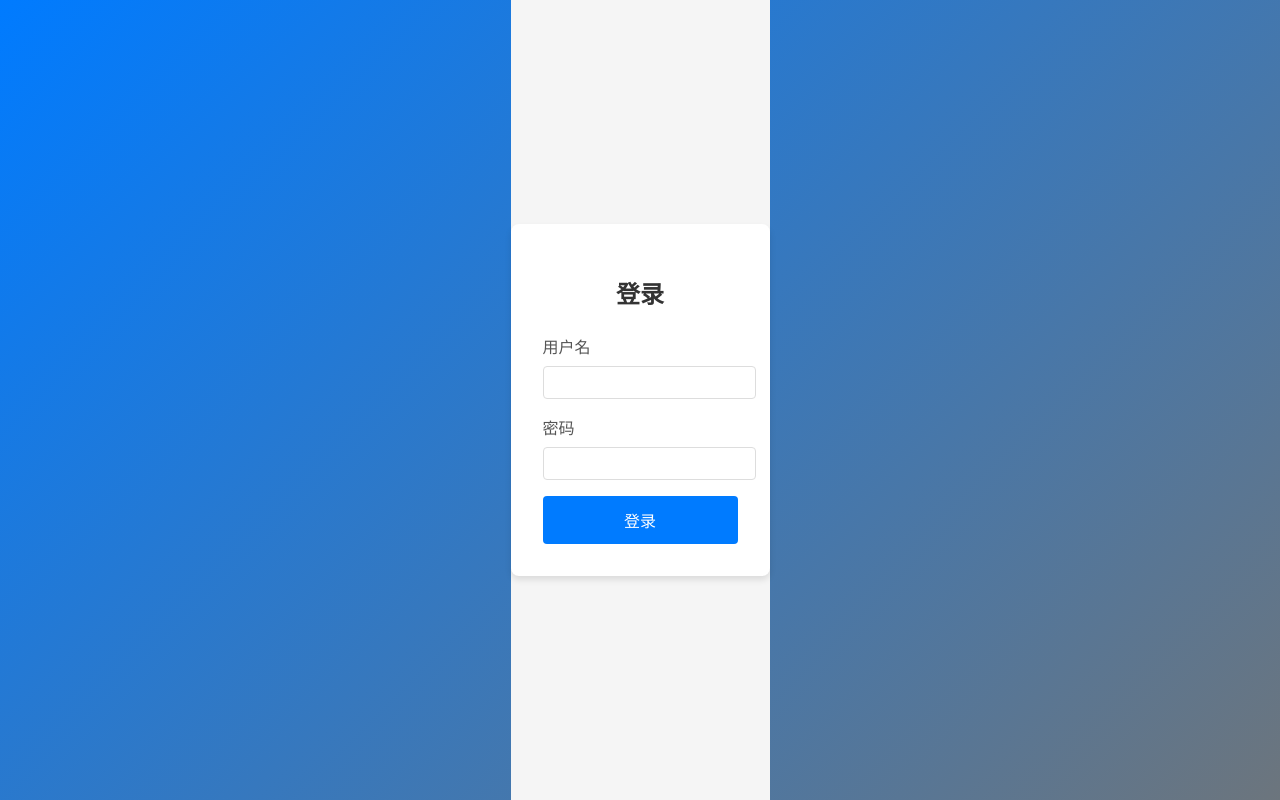
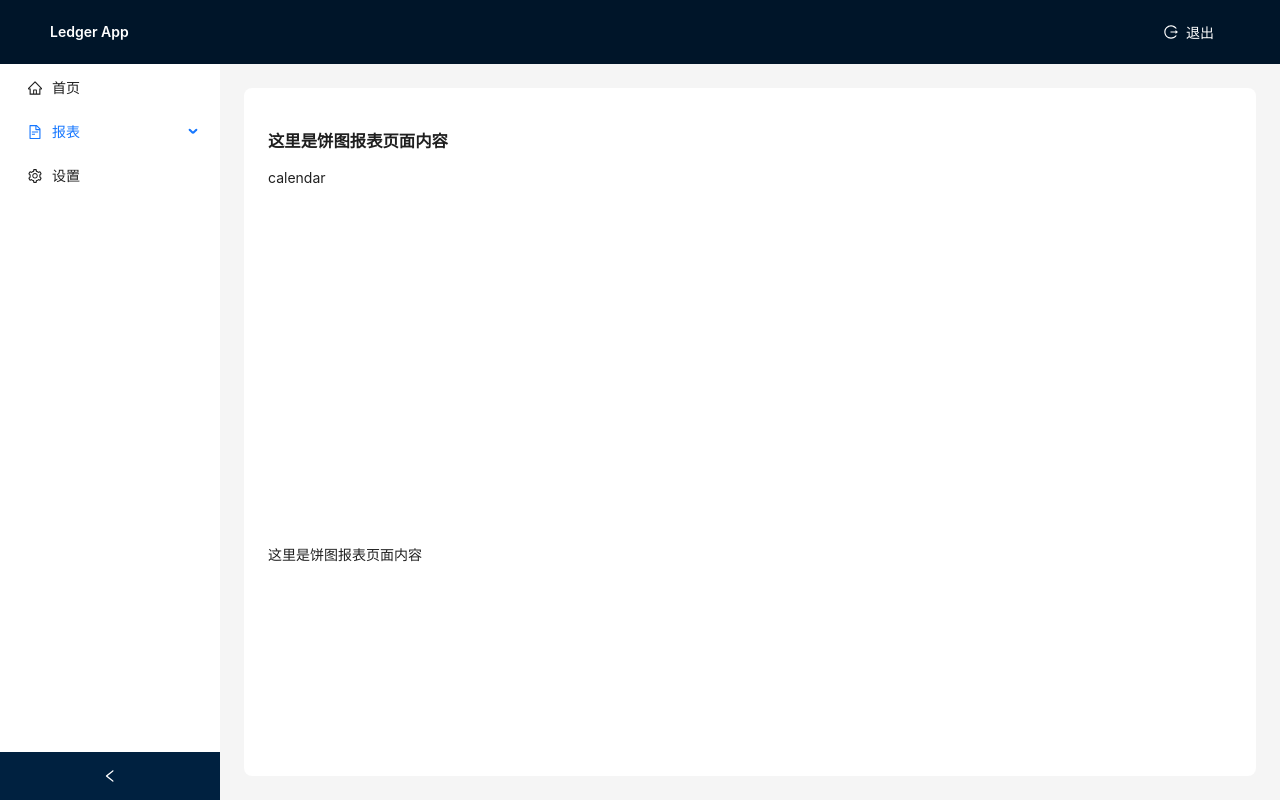
Before and after one commit to MCTBL/ledger_frontend, a React (Vite) app: page /app/reports/pie in a window 1280 px wide. Before the commit this address led to /login. Built offline with nearby package versions, Linux system fonts and the light colour scheme; sample sign-in values are in the browser's storage.

Commit message:
add PieReports design

```diff
--- /dev/null
+++ b/src/components/PieReports.tsx
@@ -0,0 +1,24 @@
+import { Flex } from "antd";
+import { useEffect } from "react";
+
+export default function PieReports() {
+    // var [pieOpt, setPieOpt] = useState({ ...pieOptions });
+
+    useEffect(() => {
+        console.log(window.innerWidth);
+    });
+
+    return (
+        <Flex gap="middle" vertical style={{ height: "100%" }}>
+            <Flex flex={2} vertical>
+                <Flex flex={1}>
+                    <h3>这里是饼图报表页面内容</h3>
+                </Flex>
+                <Flex flex={15}>calendar</Flex>
+            </Flex>
+            <Flex flex={1}>
+                <Flex>这里是饼图报表页面内容</Flex>
+            </Flex>
+        </Flex>
+    );
+}
--- a/src/layouts/MainLayout.tsx
+++ b/src/layouts/MainLayout.tsx
@@ -1,5 +1,6 @@
-import { FileTextOutlined, HomeOutlined, LogoutOutlined, SettingOutlined } from "@ant-design/icons";
+import { FileTextOutlined, HomeOutlined, LogoutOutlined, PieChartOutlined, SettingOutlined } from "@ant-design/icons";
 import { Button, Layout, Menu, theme } from "antd";
+import { useState } from "react";
 import { Link, Outlet, useLocation, useNavigate } from "react-router-dom";
 
 const { Header, Content, Sider } = Layout;
@@ -10,12 +11,10 @@ export default function MainLayout() {
     } = theme.useToken();
     const location = useLocation();
     const navigate = useNavigate();
+    const [collapsed, setCollapsed] = useState(false);
 
     // 根据路由高亮菜单
-  const selectedKey =
-    location.pathname === "/app" || location.pathname === "/app/"
-      ? "/app"
-      : location.pathname;
+    const selectedKey = location.pathname.split("/").slice(-1)[0];
 
     const handleLogout = () => {
         localStorage.removeItem("auth_token");
@@ -34,15 +33,26 @@ export default function MainLayout() {
             </Header>
 
             <Layout>
-        <Sider width={220} style={{ background: colorBgContainer, display: "flex", flexDirection: "column" }}>
+                <Sider
+                    width={220}
+                    style={{ background: colorBgContainer, display: "flex", flexDirection: "column" }}
+                    collapsible
+                    collapsed={collapsed}
+                    onCollapse={(value) => setCollapsed(value)}
+                >
                     <Menu
                         mode="inline"
                         selectedKeys={[selectedKey]}
                         style={{ height: "100%", borderInlineEnd: 0 }}
                         items={[
-              { key: "/app", icon: <HomeOutlined />, label: <Link to="/app">首页</Link> },
-              { key: "/app/reports", icon: <FileTextOutlined />, label: <Link to="/app/reports">报表</Link> },
-              { key: "/app/settings", icon: <SettingOutlined />, label: <Link to="/app/settings">设置</Link> },
+                            { key: "app", icon: <HomeOutlined />, label: <Link to="/app">首页</Link> },
+                            {
+                                key: "reports",
+                                icon: <FileTextOutlined />,
+                                label: "报表",
+                                children: [{ key: "pie", icon: <PieChartOutlined />, label: <Link to="/app/reports/pie">饼图报表</Link> }],
+                            },
+                            { key: "settings", icon: <SettingOutlined />, label: <Link to="/app/settings">设置</Link> },
                         ]}
                     />
                 </Sider>
--- a/src/pages/App.tsx
+++ b/src/pages/App.tsx
@@ -2,10 +2,10 @@ import React from "react";
 import { Navigate, Route, Routes } from "react-router-dom";
 import MainLayout from "../layouts/MainLayout";
 
-import LoginPage from "./LoginPage";
+import PieReports from "../components/PieReports";
 import RequireAuth from "../routes/RequireAuth";
 import HomePage from "./HomePage";
-import ReportsPage from "./ReportsPage";
+import LoginPage from "./LoginPage";
 import SettingsPage from "./SettingsPage";
 
 const App: React.FC = () => {
@@ -16,7 +16,7 @@ const App: React.FC = () => {
             <Route path="/login" element={<LoginPage />} />
             {/* 受保护的主框架及其子页面 */}
             <Route
-                path="/app"
+                path="app"
                 element={
                     <RequireAuth>
                         <MainLayout />
@@ -24,7 +24,9 @@ const App: React.FC = () => {
                 }
             >
                 <Route index element={<HomePage />} />
-                <Route path="reports" element={<ReportsPage />} />
+                <Route path="reports">
+                    <Route path="pie" element={<PieReports />} />
+                </Route>
                 <Route path="settings" element={<SettingsPage />} />
             </Route>
             {/* 兜底 */}
--- a/src/pages/LoginPage.tsx
+++ b/src/pages/LoginPage.tsx
@@ -1,4 +1,4 @@
-import { useState } from "react";
+import { useEffect, useState } from "react";
 import { useLocation, useNavigate } from "react-router-dom";
 import "../css/LoginPage.css"; // 引入页面样式
 
@@ -30,6 +30,15 @@ function LoginPage() {
             }
         }, 600);
     };
+
+    useEffect(() => {
+        const authed = !!localStorage.getItem("auth_token");
+        if (authed) {
+            const redirectTo = location.state?.from?.pathname || "/app";
+            navigate(redirectTo, { replace: true });
+        }
+    });
+
     return (
         <div className="login-page">
             <div className="login-container">
@@ -38,21 +47,11 @@ function LoginPage() {
                     {error && <div className="error-message">{error}</div>}
                     <div className="form-group">
                         <label htmlFor="username">用户名</label>
-                        <input
-                            type="text"
-                            id="username"
-                            name="username"
-                            required
-                        />
+                        <input type="text" id="username" name="username" required />
                     </div>
                     <div className="form-group">
                         <label htmlFor="password">密码</label>
-                        <input
-                            type="password"
-                            id="password"
-                            name="password"
-                            required
-                        />
+                        <input type="password" id="password" name="password" required />
                     </div>
                     <button type="submit" disabled={loading} id="login-button">
                         {loading ? "登录中..." : "登录"}
--- a/src/routes/RequireAuth.tsx
+++ b/src/routes/RequireAuth.tsx
@@ -2,7 +2,7 @@ import React from "react";
 import { Navigate, useLocation } from "react-router-dom";
 
 export default function RequireAuth({ children }: { children: React.ReactElement }) {
-  const authed = !!localStorage.getItem("auth_token");
-  const location = useLocation();
-  return authed ? children : <Navigate to="/login" replace state={{ from: location }} />;
+    const authed = !!localStorage.getItem("auth_token");
+    const location = useLocation();
+    return authed ? children : <Navigate to="/login" replace state={{ from: location }} />;
 }
```
Also changed, not shown: src/assets/static_data.ts (added, +44 -0 lines). Lines whose indentation alone changed are shown as unchanged.
